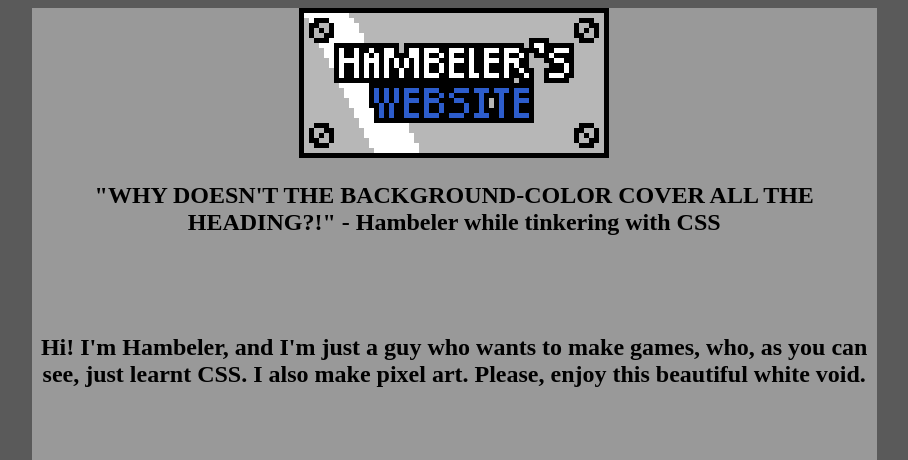
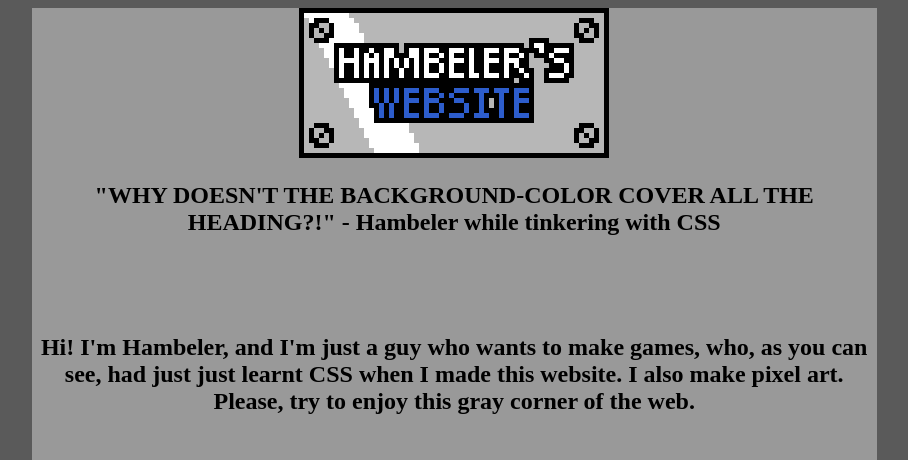
Before and after one commit to Hambeler/hambeler.github.io, a plain HTML site: page index.html in a window 1280 px wide. Shown: the top 460 px of the page, without its empty margins (149-1057 px from the left). Drawn offline with Linux system fonts and the light colour scheme.

Commit message:
Update index.html

```diff
--- a/index.html
+++ b/index.html
@@ -14,7 +14,7 @@
       <br>
       <br>
       <main>
-        <p>Hi! I'm Hambeler, and I'm just a guy who wants to make games, who, as you can see, just learnt CSS. I also make pixel art. Please, enjoy this beautiful white void.</p>
+        <p>Hi! I'm Hambeler, and I'm just a guy who wants to make games, who, as you can see, had just just learnt CSS when I made this website. I also make pixel art. Please, try to enjoy this gray corner of the web.</p>
         <br>
         <p>Down there are the games I've made:</p>
         <br>
```
